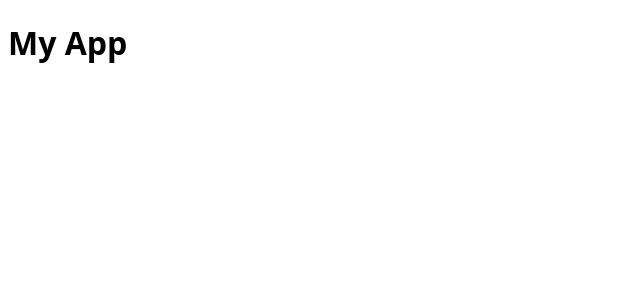
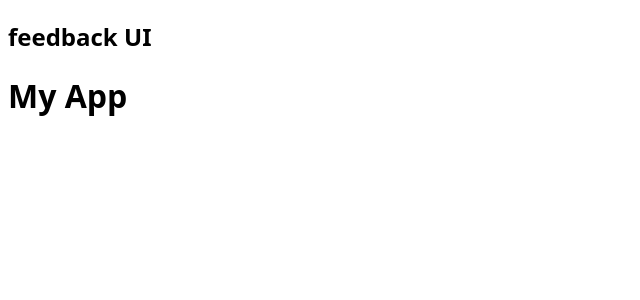
Before and after one commit to nemimj/feedback-app, a React (Create React App) app: page / in a window 1280 px wide. Shown: the top 300 px of the page, without its empty margins (0-640 px from the left). Built offline with nearby package versions, Linux system fonts and the light colour scheme.

Commit message:
added components

```diff
--- a/src/App.js
+++ b/src/App.js
@@ -1,10 +1,15 @@
+import Header from "./components/Header.jsx";
+
 function App() {
   // empty tag is called fragment tag
 
   return (
-    <div className="container">
-      <h1>My App</h1>
-    </div>
+    <>
+      <Header></Header>
+      <div className="container">
+        <h1>My App</h1>
+      </div>
+    </>
   );
 }
 
--- /dev/null
+++ b/src/components/Header.jsx
@@ -0,0 +1,11 @@
+import React from "react";
+
+function Header() {
+  return (
+    <header>
+      <h2>feedback UI</h2>
+    </header>
+  );
+}
+
+export default Header;
```
